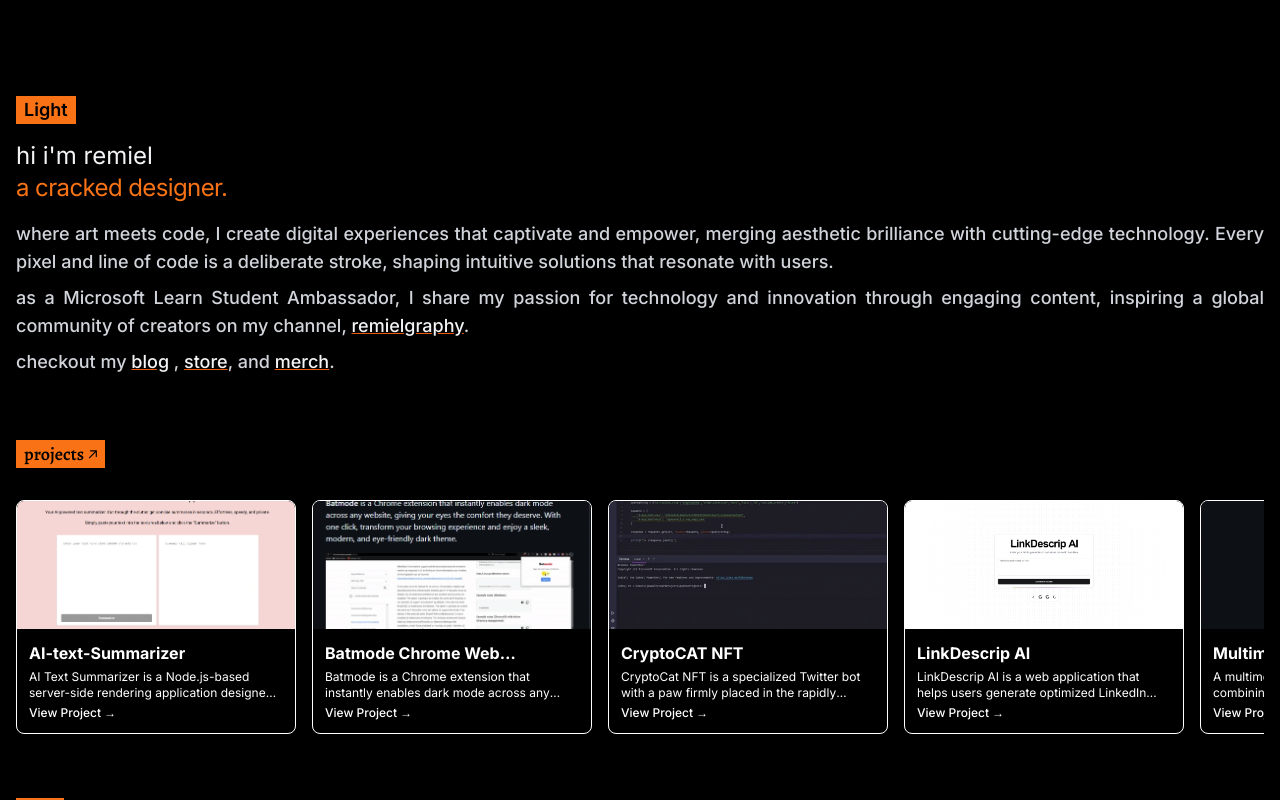
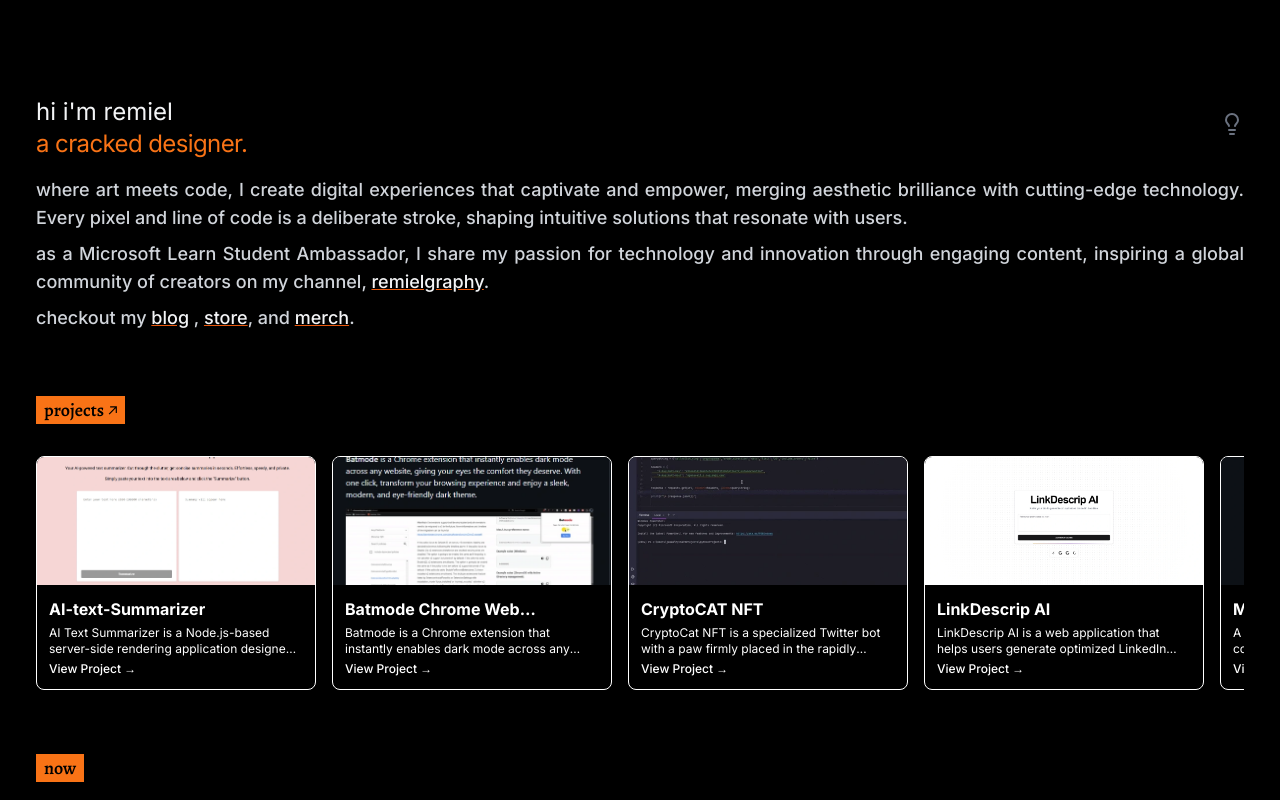
Before and after one commit to JaswanthRemiel/jaswanthremiel.github.io, a Next.js app: page / in a window 1280 px wide. Shown: the top 800 px of the page. Built offline with nearby package versions, Linux system fonts and the light colour scheme.

Commit message:
addedToggle light bulb

```diff
--- a/app/globals.css
+++ b/app/globals.css
@@ -32,10 +32,9 @@
 
   body {
     @apply bg-background text-foreground overflow-x-hidden;
-    @apply text-sm sm:text-sm md:text-lg;
+    @apply text-sm sm:text-sm md:text-lg mx-10 sm:mx-5;
   }
 
-  /* Hide vertical scrollbar but keep scrolling on mobile */
   @media (max-width: 768px) {
     html,
     body {
--- a/components/header.tsx
+++ b/components/header.tsx
@@ -15,8 +15,7 @@ import { Alegreya } from "next/font/google";
 import { Inter } from "next/font/google";
 import ThemeToggle from "@/components/ui/dark-but";
 import useTheme from "@/hooks/useTheme";
-import { CloudSun } from "lucide-react";
-import { Moon } from "lucide-react";
+import { Lightbulb, LightbulbOff } from "lucide-react";
 
 const Interf = Inter({
   subsets: ["latin"],
@@ -37,12 +36,7 @@ export function Header() {
       transition={{ duration: 0.5 }}
     >
       <div className="flex-col items-start space-y-4">
-        <button
-          onClick={toggleTheme}
-          className="bg-orange-500 dark:text-white text-black px-2 py-0.75  font-sm inline-flex items-center space-x-1 font-semibold"
-        >
-          {theme === "light" ? "Light" : "Dark"}
-        </button>
+        <div className="flex items-center justify-between">
           <div className="whitespace-pre-wrap text-2xl font-sm">
             <p className="text-gray-100 dark:text-black">{"hi i'm remiel"}</p>
             <Typewriter
@@ -60,6 +54,16 @@ export function Header() {
               cursorChar={"_"}
             />
           </div>
+          <div className="ml-auto">
+            <button
+              onClick={toggleTheme}
+              className="text-gray-500 dark:text-orange-600"
+            >
+              {theme === "light" ? <Lightbulb /> : <LightbulbOff />}
+            </button>
+          </div>
+        </div>
+
         <div className="flex-col items-start space-y-2">
           <p
             className={`${Interf.className} text-gray-300 dark:text-gray-950 font-medium text-justify`}
```
Lines whose indentation alone changed are shown as unchanged.
